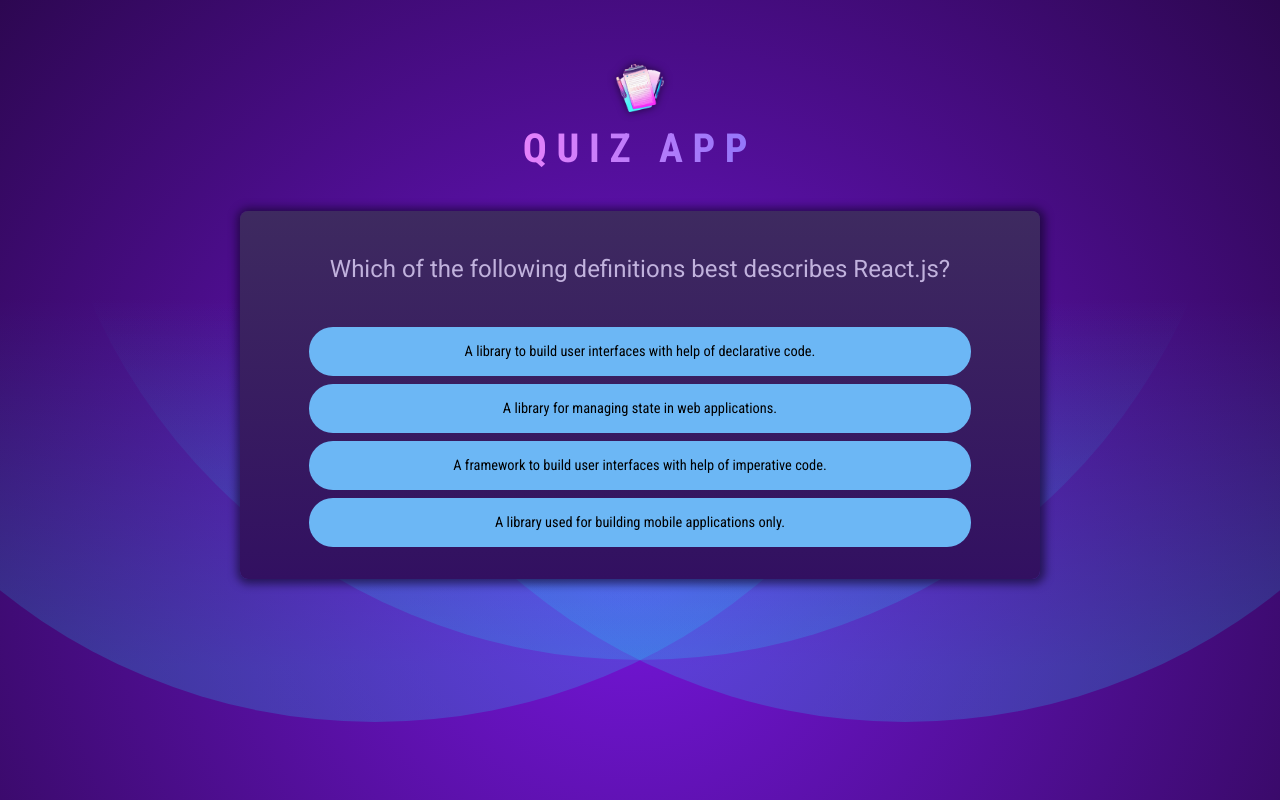
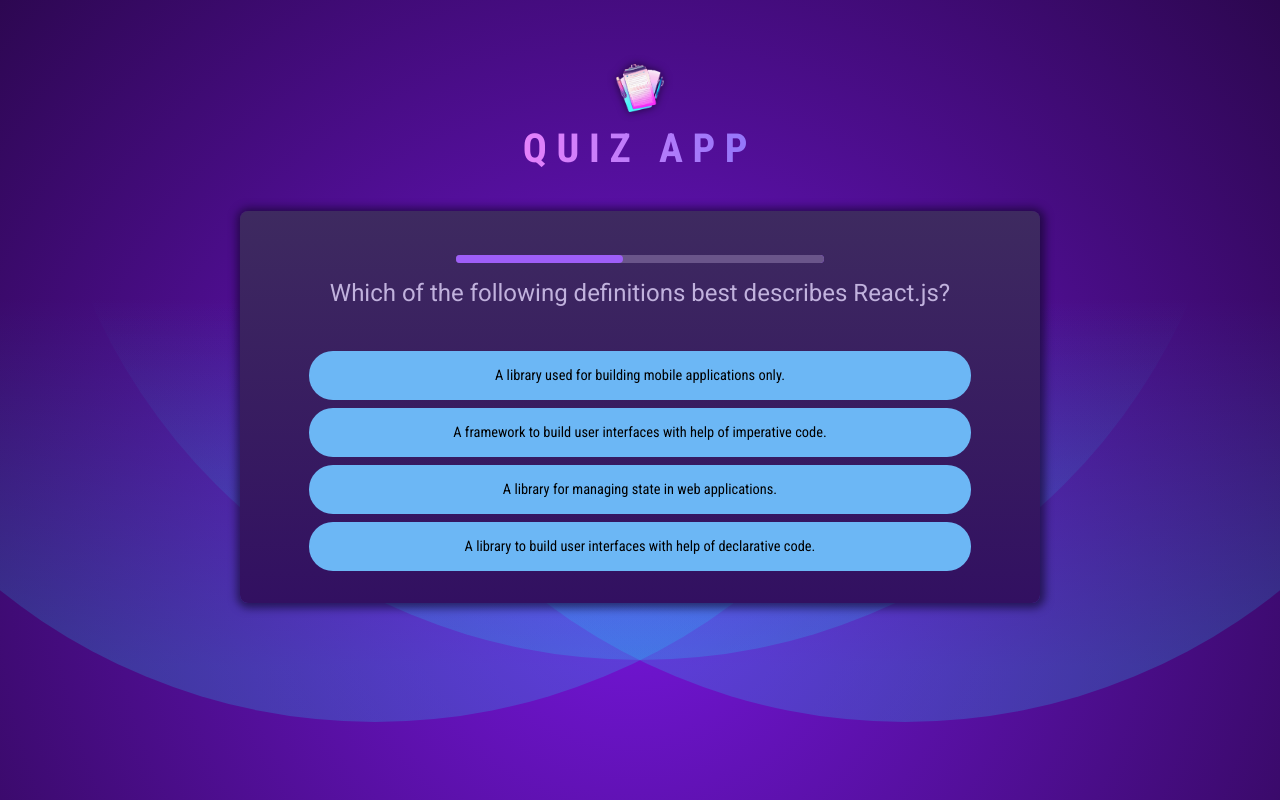
Before and after one commit to dkurazan/quiz-app, a React (Vite) app: page / in a window 1280 px wide. Built offline with nearby package versions, Linux system fonts and the light colour scheme.

Commit message:
timer and answer checking added

```diff
--- a/src/App.jsx
+++ b/src/App.jsx
@@ -5,9 +5,11 @@
     return (
         <>
             <Header />
-            <Quiz />
+            <main>
+                <Quiz />
+            </main>
         </>
-    )
+    );
 }
 
 export default App;
--- /dev/null
+++ b/src/components/QuestionTimer.jsx
@@ -0,0 +1,29 @@
+import { useState, useEffect } from "react";
+
+
+export default function QuestionTimer({timeout, onTimeout}) {
+    const [timeWasted, setTimeWasted] = useState(timeout);
+
+    useEffect(() => {
+        console.log('set timeout');
+        const timer = setTimeout(onTimeout, timeout);
+
+        return () => clearTimeout(timer)
+    }, [timeout, onTimeout])
+
+    useEffect(() => {
+
+
+        console.log('set interval');
+
+        const interval = setInterval(() => {
+            setTimeWasted(prevTime => prevTime - 50);
+        }, 50);
+
+        return () => clearInterval(interval)
+    }, [])
+
+    return (
+        <progress max={timeout} value={timeWasted} />
+    )
+}
--- a/src/components/Quiz.jsx
+++ b/src/components/Quiz.jsx
@@ -1,31 +1,80 @@
-import { useState } from "react";
+import { useCallback, useEffect, useState } from "react";
 import QUESTIONS from "../questions.js";
+import Summary from "./Summary.jsx";
+import QuestionTimer from "./QuestionTimer.jsx";
 
 export default function Quiz() {
-    const [userAnswers, setuserAnswers] = useState([]);
+    const [userAnswers, setUserAnswers] = useState([]);
+    const [answerState, setAnswerState] = useState("");
 
-    const activeQuestionIndex = userAnswers.length;
+    const activeQuestionIndex =
+        answerState === "" ? userAnswers.length : userAnswers.length - 1;
+    const quizIsComplete = activeQuestionIndex === QUESTIONS.length;
 
     const handleSelectAnswer = (answer) => {
-        setuserAnswers(prevAnswers => [...prevAnswers, answer]);
+        setAnswerState("answered");
+
+        setUserAnswers((prevAnswers) => [...prevAnswers, answer]);
+
+        setTimeout(() => {
+            if (answer === QUESTIONS[activeQuestionIndex].answers[0]) {
+                setAnswerState("correct");
+            } else {
+                setAnswerState("wrong");
+            }
+
+            setTimeout(() => {
+                setAnswerState("");
+            }, 2000);
+        }, 1000);
     };
 
+    const handleTimeout = useCallback(() => {
+        setUserAnswers((prevAnswers) => [...prevAnswers, null]);
+    }, []);
+
+    if (quizIsComplete) {
+        return <Summary />;
+    }
+
+    const shuffledAnswers = [...QUESTIONS[activeQuestionIndex].answers];
+    shuffledAnswers.sort(() => Math.random() - 0.5);
+
     return (
-        <main id="quiz">
+        <div id="quiz">
             <div id="question">
+                <QuestionTimer
+                    key={activeQuestionIndex}
+                    timeout={10000}
+                    onTimeout={handleTimeout}
+                />
                 <h2>{QUESTIONS[activeQuestionIndex].text}</h2>
                 <ul id="answers">
-                    {QUESTIONS[activeQuestionIndex].answers.map(
-                        (answer) => (
+                    {shuffledAnswers.map((answer) => {
+                        const isSellected = answer === userAnswers[userAnswers.length - 1]
+                        let cssClasses = '';
+
+                        if(answerState === 'answered') {
+                            cssClasses = 'selected';
+                        } else if (answerState === 'wrong') {
+                            cssClasses = 'wrong';
+                        } else if (answerState === 'correct') {
+                            cssClasses = 'correct';
+                        }
+
+                        return (
                             <li key={answer} className="answer">
-                                <button onClick={() => handleSelectAnswer(answer)}>
+                                <button
+                                    className={isSellected && cssClasses}
+                                    onClick={() => handleSelectAnswer(answer)}
+                                >
                                     {answer}
                                 </button>
                             </li>
-                        )
-                    )}
+                        );
+                    })}
                 </ul>
             </div>
-        </main>
+        </div>
     );
 }
--- /dev/null
+++ b/src/components/Summary.jsx
@@ -0,0 +1,10 @@
+import summaryLogo from "../assets/quiz-complete.png";
+
+export default function Summary() {
+    return (
+        <div id="summary">
+            <img src={summaryLogo} alt="Summary icon" />
+            <h2>Quiz completed!</h2>
+        </div>
+    );
+}
```
